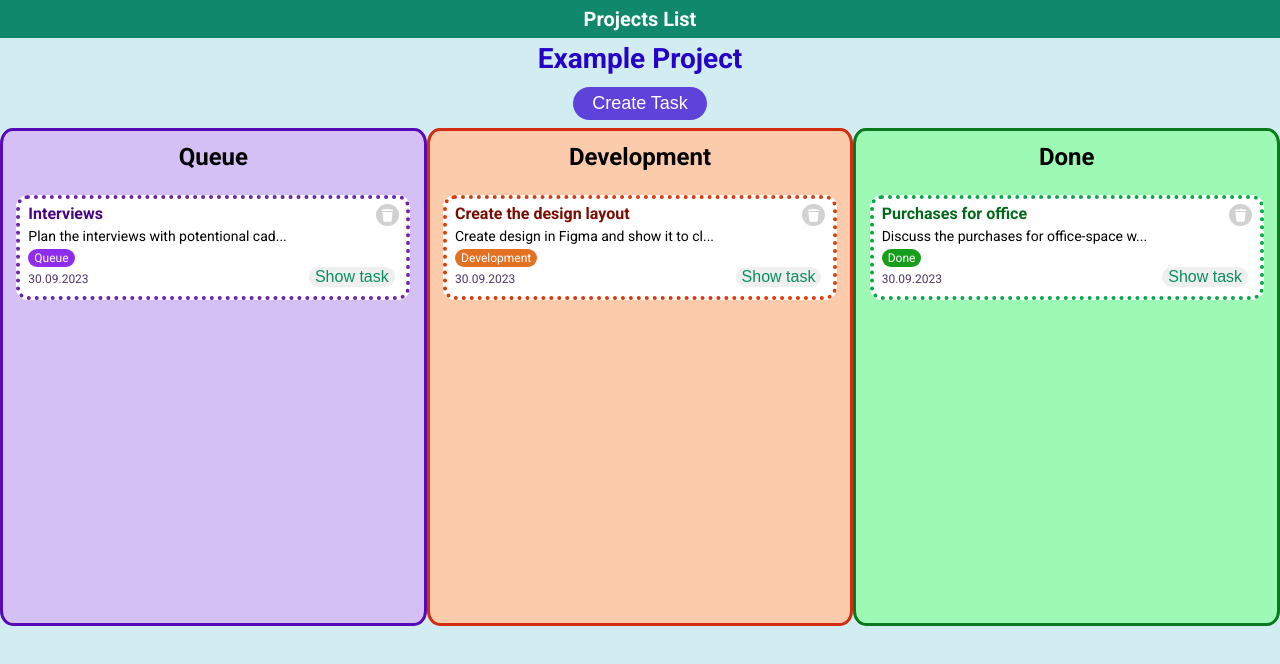
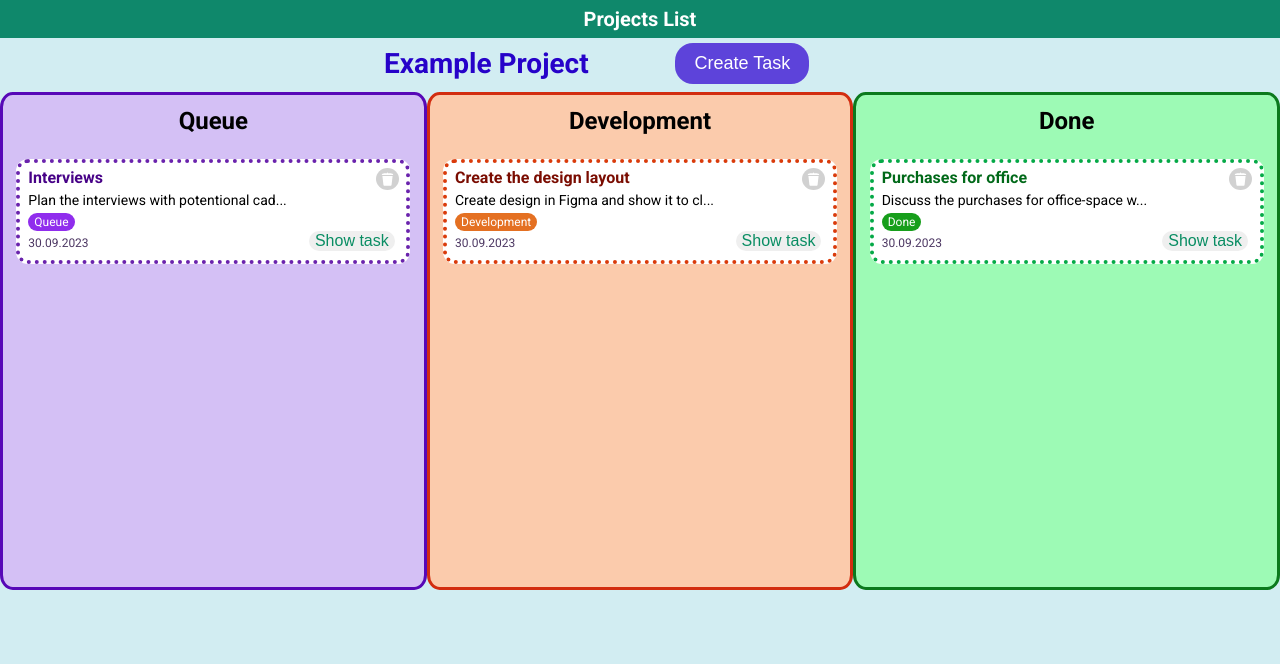
Before and after one commit to Ave-Mari/projects-board, a React (Vite) app: page /projects/142354 in a window 1280 px wide. Shown: the top 664 px of the page. Built offline with nearby package versions, Linux system fonts and the light colour scheme; a web font is replaced by a local one.

Commit message:
add display flex

```diff
--- a/src/pages/ProjectItemPage/ProjectItemPage.scss
+++ b/src/pages/ProjectItemPage/ProjectItemPage.scss
@@ -1,4 +1,5 @@
 .project-item-page {
+    padding-top: 5px;
     button {
         margin: 0 auto;
         display: block;
@@ -32,3 +33,10 @@
         background: #fbc143;
     }
 }
+
+.project-name-wrapper {
+    display: flex;
+    width: 40%;
+    justify-content: space-between;
+    margin: 0 auto;
+}
```
